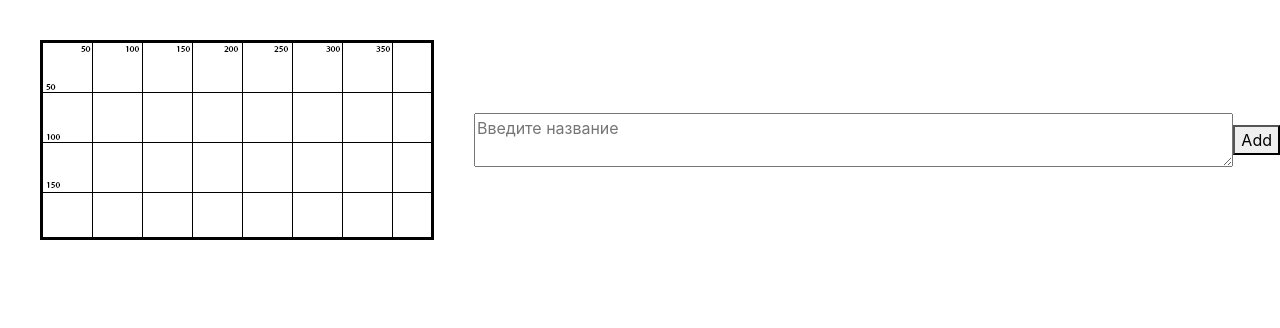
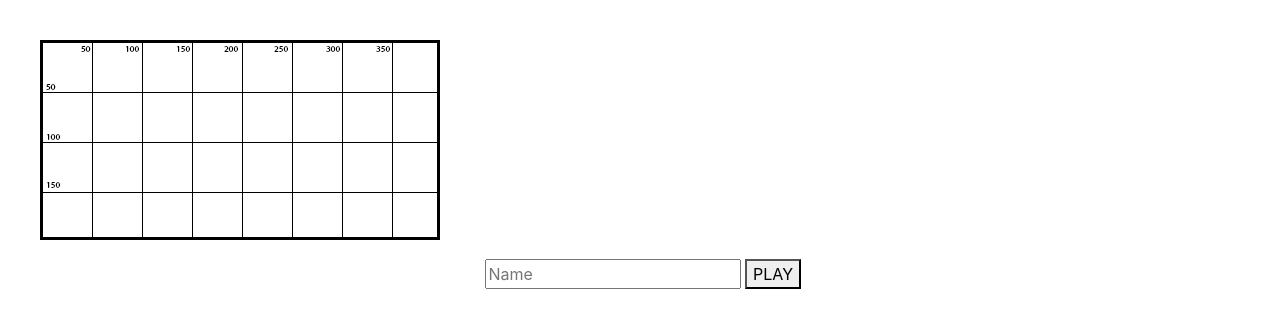
Before and after one commit to Tarxio/Test_Agario, a PHP site: page / in a window 1280 px wide. Shown: the part 156-484 px from the top of the page. Run offline with PHP 8.4, Linux system fonts and the light colour scheme; the visitor is signed in with stand-in values (Sample User, id 1).

Commit message:
Исправления синтиксиса+мелких багов

```diff
--- a/Blocks/connection.php
+++ b/Blocks/connection.php
@@ -2,6 +2,6 @@
 
 require("constants.php");
 
-$link = mysqli_connect("$host", "$username", "$password") or die("cannot connect server ");
-mysqli_select_db($link, "$db_name") or die("cannot select DB");
+$link = mysqli_connect("$HOST", "$USERNAME", "$PASSWORD") or die("cannot connect server ");
+mysqli_select_db($link, "$DB_NAME") or die("cannot select DB");
 ?>
--- a/auth.php
+++ b/auth.php
@@ -1,6 +1,6 @@
 <?php
 
-function checkAuth(string $login, string $password): bool
+function checkAuth(string $login, string $password, $users): bool
 {
 
 
@@ -19,7 +19,7 @@
     $loginFromCookie = $_COOKIE['login'] ?? '';
     $passwordFromCookie = $_COOKIE['password'] ?? '';
 
-    if (checkAuth($loginFromCookie, $passwordFromCookie))
+    if (checkAuth($loginFromCookie, $passwordFromCookie,))
     {
         return $loginFromCookie;
     }
--- a/index.php
+++ b/index.php
@@ -13,6 +13,7 @@
         <link rel="stylesheet" href="css/style.css">
         <link rel="stylesheet" href="https://stackpath.bootstrapcdn.com/bootstrap/4.5.0/css/bootstrap.min.css">
         <script src="js/js.js" defer></script>
+        <title>An example .io game</title>
     </head>
     <body>
     <header>
@@ -22,11 +23,11 @@
     </header>
 
     <div class="d-flex justify-content-between align-items-center">
-
+        <div id="play-menu" class="hidden">
             <canvas id="cl" width="400" height="200" style="left: 200px; top:31.5px;">cdcs</canvas>
-            <textarea rows="2" cols="80" name="message" class="form-contorl" placeholder="Введите название"></textarea><br>
-            <button id="start" >Add</button><br>
-
+            <input type="text" id="username-input" placeholder="Name" />
+            <button id="start">PLAY</button>
+        </div>
     </div>
 
 
--- a/register.php
+++ b/register.php
@@ -45,7 +45,7 @@
 <div class="container mregister">
     <div id="login">
         <h1>Регистрация</h1>
-        <form action="login.php" id="registerform" method="post" name="registerform" action="login.php">
+        <form action="register.php" id="registerform" method="post" name="registerform" action="login.php">
             <p><label for="user_login">Полное имя<br>
                     <input class="input" id="full_name" name="full_name"size="32"  type="text" value=""></label></p>
             <p><label for="user_pass">E-mail<br>
```
Also changed, not shown: constants.php (+4 -4 lines).
